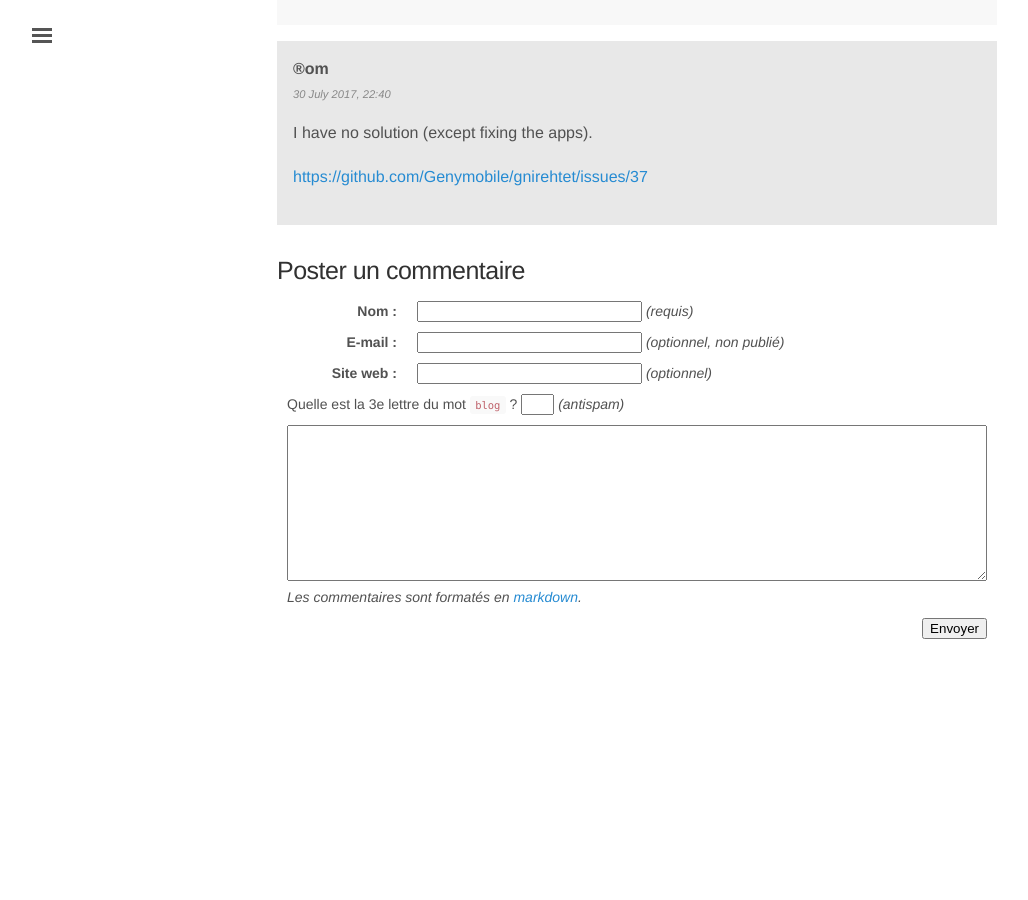
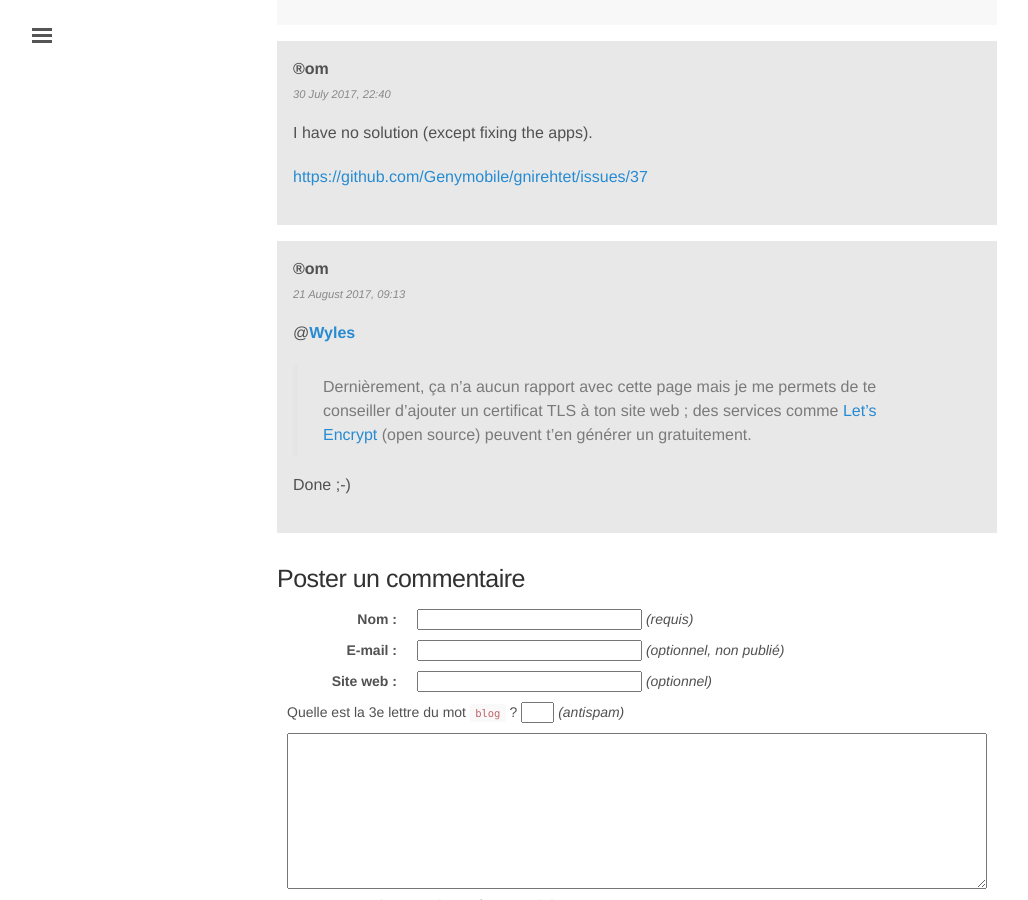
Before and after one commit to rom1v/blog.rom1v.com, a Jekyll site: the page built from _posts/2017-03-30-gnirehtet.md, in a window 1280 px wide and 900 px high, scrolled down 9698 px. Shown: the whole window, without its empty margins (3-1031 px from the left). Built offline with Jekyll 4.4.1, drawn with Linux system fonts in a browser that asks for light colours; before the commit the page ends 10362 px from its top, so only the background shows below that.

Commit message:
Edit comment about HTTPS
This blog is now accessible using HTTPS (thank you Let's Encrypt).

```diff
--- a/_config.yml
+++ b/_config.yml
@@ -2,7 +2,7 @@
 title: ®om's blog
 description: Un blog libre
 tagline: "{ un blog libre }"
-url: "http://blog.rom1v.com"
+url: "https://blog.rom1v.com"
 assets: /assets
 paginate: 10
 comments_form: true
--- a/_data/comments-2017-03-gnirehtet.yaml
+++ b/_data/comments-2017-03-gnirehtet.yaml
@@ -209,3 +209,15 @@
     I have no solution (except fixing the apps).
 
     <https://github.com/Genymobile/gnirehtet/issues/37>
+- id: 13
+  author: ®om
+  date: 2017-08-21 09:13:40+02:00
+  contents: |
+    @[**Wyles**](#comment-9)
+
+    > Dernièrement, ça n'a aucun rapport avec cette page mais je me permets
+    > de te conseiller d'ajouter un certificat TLS à ton site web ; des
+    > services comme [Let's Encrypt](http://letsencrypt.org/) (open source)
+    > peuvent t'en générer un gratuitement.
+
+    Done ;-)
```
